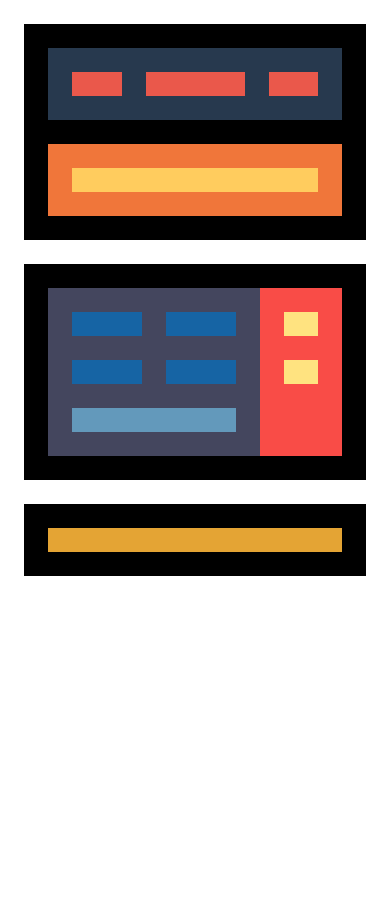
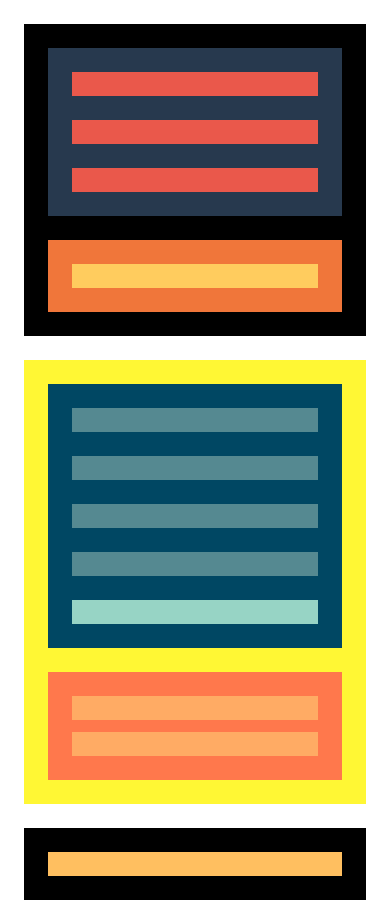
Before and after one commit to marnauortega/react-sprint-1, a plain HTML site: page nivell-1/index.html in a window 390 px wide. Before the commit the page ends 844 px from the top, so only its background shows below. Drawn offline with Linux system fonts and the light colour scheme.

Commit message:
exercici-2 i 3

```diff
--- a/nivell-1/style.css
+++ b/nivell-1/style.css
@@ -44,7 +44,7 @@ nav {
 #hero-content-wrapper {
   background-color: #f0763a;
   padding: var(--space);
-  margin-top: var(--space);
+  margin-top: calc(var(--space) / 2);
 }
 
 #hero-content {
@@ -56,6 +56,7 @@ nav {
 
 main {
   display: flex;
+  gap: var(--space);
 }
 
 #main-content {
@@ -65,6 +66,7 @@ main {
   display: flex;
   flex-wrap: wrap;
   gap: var(--space);
+  box-sizing: border-box;
 }
 
 #main-content > * {
@@ -85,12 +87,16 @@ article {
 #sidebar {
   background-color: #f94c47;
   width: calc(100% / 3);
+  box-sizing: border-box;
+  padding: var(--space);
+  display: flex;
+  flex-direction: column;
+  gap: calc(var(--space) / 2);
 }
 
 .sidebar-content {
   background-color: #ffe380;
   height: var(--space);
-  margin: var(--space);
 }
 
 /* ---------- FOOTER ---------- */
@@ -99,3 +105,66 @@ article {
   background-color: #e4a434;
   height: var(--space);
 }
+
+/* --------------- TABLET START --------------- */
+
+@media (max-width: 850px) {
+  main {
+    background-color: #fff734;
+    flex-direction: column;
+  }
+
+  #main-content,
+  #sidebar {
+    width: 100%;
+  }
+}
+
+/* --------------- MOBILE START --------------- */
+
+@media (max-width: 450px) {
+  header {
+    flex-direction: column;
+    gap: var(--space);
+  }
+
+  #logo,
+  nav,
+  #social {
+    width: 100%;
+  }
+
+  nav {
+    margin: 0;
+  }
+
+  #hero-content-wrapper {
+    margin-top: var(--space);
+  }
+
+  #main-content {
+    flex-direction: column;
+    background-color: #004763;
+  }
+
+  article {
+    width: 100%;
+    background-color: #558991;
+  }
+
+  #main-content-footer {
+    background-color: #97d4c5;
+  }
+
+  #sidebar {
+    background-color: #ff784c;
+  }
+
+  .sidebar-content {
+    background-color: #ffab64;
+  }
+
+  #footer-content {
+    background-color: #ffbf60;
+  }
+}
```
Also changed, not shown: dubtes.md (renamed from nivell-1/dubtes.md, +12 -0 lines).
